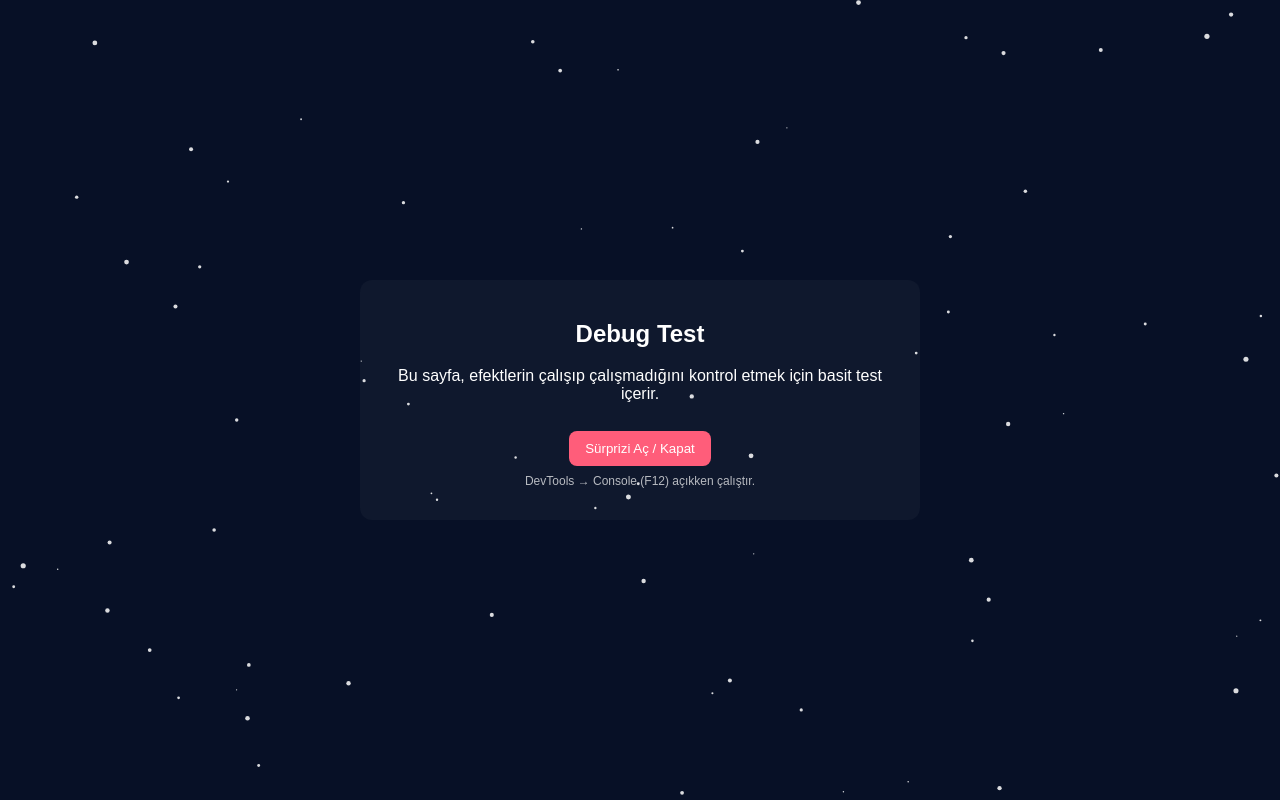
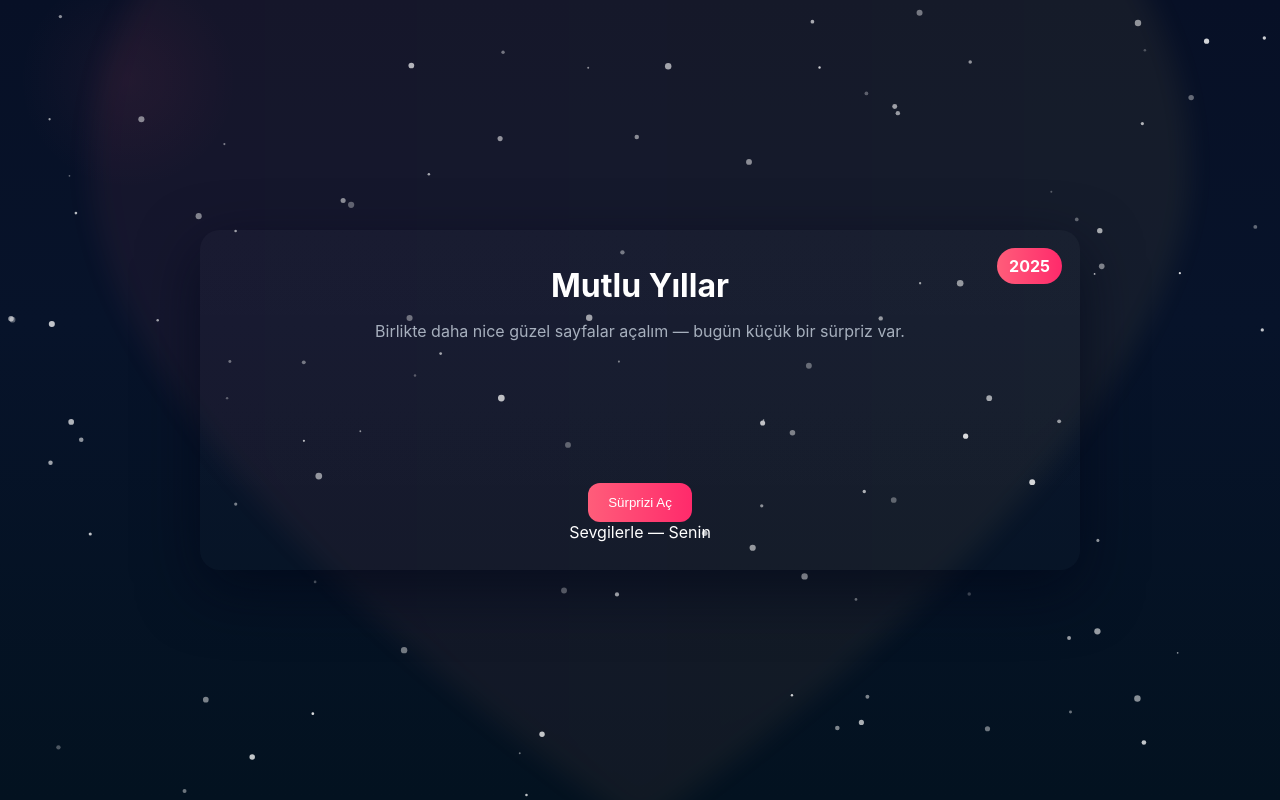
Before and after one commit to mamipossa-debug/O-uz, a plain HTML site: page index.html in a window 1280 px wide. Drawn offline with Linux system fonts and the light colour scheme.

Commit message:
Update index.html

```diff
--- a/index.html
+++ b/index.html
@@ -3,111 +3,231 @@
 <head>
   <meta charset="utf-8" />
   <meta name="viewport" content="width=device-width,initial-scale=1" />
-  <title>Test — Efekt & Debug</title>
+  <title>Sürpriz 🎁 — Mutlu Yıllar</title>
   <style>
-    body{font-family:Arial,Helvetica,sans-serif;background:#071026;color:#fff;display:flex;align-items:center;justify-content:center;height:100vh;margin:0}
-    .card{background:rgba(255,255,255,0.03);padding:20px;border-radius:12px;text-align:center;max-width:520px;width:90%}
-    #effects-layer{position:fixed;inset:0;z-index:0;pointer-events:none}
-    button{margin-top:12px;padding:10px 16px;border-radius:8px;border:0;background:#ff5d7a;color:#fff;cursor:pointer}
-    .secret{display:none;margin-top:12px;padding:12px;background:rgba(255,255,255,0.02);border-radius:8px;color:#fff}
+    :root{
+      --bg1: #071026;
+      --bg2: #031220;
+      --accent:#ff5d7a;
+      --muted:#cbd5e1cc;
+    }
+    *{box-sizing:border-box}
+    html,body{height:100%}
+    body{
+      margin:0;
+      font-family:Inter,system-ui,Segoe UI,Arial;
+      color:#fff;
+      min-height:100vh;
+      display:flex;
+      align-items:center;
+      justify-content:center;
+      background:
+        radial-gradient(circle at 10% 10%, rgba(255,93,122,0.06), transparent 8%),
+        linear-gradient(180deg,var(--bg1) 0%, #07132a 40%, var(--bg2) 100%);
+      overflow:hidden;
+    }
+
+    .card{
+      width:92vw;max-width:880px;padding:28px;border-radius:20px;
+      background:linear-gradient(180deg, rgba(255,255,255,0.02), rgba(255,255,255,0.01));
+      box-shadow:0 20px 60px rgba(2,6,23,0.6);text-align:center;position:relative;z-index:2;
+    }
+    .year-badge{position:absolute;right:18px;top:18px;background:linear-gradient(90deg,var(--accent),#ff2a6b);padding:8px 12px;border-radius:999px;font-weight:700;color:white}
+    h1{margin:8px 0 6px}
+    .lead{color:var(--muted)}
+    .heart{width:120px;height:120px;margin:8px auto 6px}
+    button{background:linear-gradient(90deg,var(--accent),#ff2a6b);border:0;padding:12px 20px;border-radius:12px;color:white;cursor:pointer}
+    .secret{margin-top:18px;padding:18px;border-radius:14px;background:rgba(255,255,255,0.02);display:none;color:var(--muted);line-height:1.6;max-height:60vh;overflow:auto}
     .secret.show{display:block}
+    .secret .message{color:#fff;white-space:pre-wrap}
+    #effects-layer{position:fixed;inset:0;z-index:1;pointer-events:none}
+    .floating-heart{position:fixed;pointer-events:none;z-index:4;font-size:18px;transform-origin:center;will-change:transform,opacity;user-select:none;text-shadow:0 2px 6px rgba(0,0,0,0.35);animation: heartRise linear forwards}
+    @keyframes heartRise {0%{transform:translateY(0) scale(.9) rotate(0);opacity:1}100%{transform:translateY(-240px) scale(1.15) rotate(30deg);opacity:0}}
+    @media (max-width:520px){h1{font-size:1.6rem}.card{padding:18px}}
   </style>
 </head>
 <body>
+  <svg class="bg-heart" viewBox="0 0 32 29.6" aria-hidden="true" style="position:fixed;left:50%;top:40%;transform:translate(-50%,-50%);width:1100px;height:1100px;opacity:.06;z-index:0;pointer-events:none;filter:blur(14px)">
+    <defs><linearGradient id="g1" x1="0" x2="1"><stop offset="0" stop-color="#ff5d7a"/><stop offset="1" stop-color="#ffd166"/></linearGradient></defs>
+    <path fill="url(#g1)" d="M23.6,0c-2.7,0-5,1.5-6.6,3.9C15.4,1.5,13.1,0,10.4,0C4.7,0,0,4.7,0,10.4 C0,18.9,16,29.6,16,29.6s16-10.7,16-19.2C32,4.7,27.3,0,23.6,0z"/>
+  </svg>
+
   <canvas id="effects-layer" aria-hidden="true"></canvas>
 
-  <div class="card">
-    <h2>Debug Test</h2>
-    <p>Bu sayfa, efektlerin çalışıp çalışmadığını kontrol etmek için basit test içerir.</p>
-    <button id="toggleSecret">Sürprizi Aç / Kapat</button>
-    <div id="secretArea" class="secret" role="region">Gizli mesaj burada görünecek.</div>
-    <p style="font-size:12px;opacity:.7;margin-top:8px">DevTools → Console (F12) açıkken çalıştır.</p>
+  <div class="card" role="main" aria-label="Sürpriz kutusu">
+    <div class="year-badge" id="yearBadge">2026</div>
+    <h1>Mutlu Yıllar</h1>
+    <p class="lead">Birlikte daha nice güzel sayfalar açalım — bugün küçük bir sürpriz var.</p>
+    <div class="heart" aria-hidden="true"></div>
+    <button id="toggleSecret" aria-expanded="false" aria-controls="secretArea">Sürprizi Aç</button>
+    <div id="secretArea" class="secret" role="region" aria-label="Gizli mesaj">
+      <div class="message">
+Seninle bir yıl değil bir ömür
+Yeni bir yıl yeni bir sayfa açılıyo önümüzde, bembeyaz. Bu sayfanın her satırını
+seninle mutluluğumuzla, yaşadıklarımızla, aşkımızla doldurmak istiyorum. Sen benim
+sadece sevgilim değil en güvenli yerim, huzur kaynağım bu dünya anlam yükleyen
+birisin. Her geçen yıl seni bana daha çok bağlıyor, anılarımız artıyor ve vazgeçilmez
+kılıyor. her yıl olduğu gibi bul yılda hep seninleyim bir adım arkanda her anında
+yanında❤️
+      </div>
+    </div>
+    <footer>Sevgilerle — Senin</footer>
   </div>
 
   <script>
-    console.log('Script başlıyor');
+    // Basit hata loglama yardımcıları
+    function $log(...args){ if(window.console) console.log(...args); }
 
-    document.addEventListener('DOMContentLoaded', () => {
-      console.log('DOMContentLoaded fired');
+    // Canvas & snow setup (sağlamlaştırıldı)
+    const canvas = document.getElementById('effects-layer');
+    if(!canvas){ console.error('Canvas bulunamadı: #effects-layer'); }
+    let ctx = null;
+    let snowParticles = [];
+    let snowAnimId = null;
 
-      const canvas = document.getElementById('effects-layer');
-      if(!canvas) { console.error('Canvas bulunamadı'); return; }
-      const ctx = canvas.getContext && canvas.getContext('2d');
-      if(!ctx) { console.error('2D context alınamadı'); return; }
-
-      function fit(){
+    function fitCanvas(){
+      try{
         const dpr = window.devicePixelRatio || 1;
         canvas.width = Math.floor(window.innerWidth * dpr);
         canvas.height = Math.floor(window.innerHeight * dpr);
         canvas.style.width = window.innerWidth + 'px';
         canvas.style.height = window.innerHeight + 'px';
+        ctx = canvas.getContext && canvas.getContext('2d');
+        if(!ctx) { console.error('2D context alınamadı'); return; }
         ctx.setTransform(dpr,0,0,dpr,0,0);
-        console.log('Canvas boyutlandırıldı', canvas.width, canvas.height, 'dpr', dpr);
+      } catch(e){
+        console.error('fitCanvas hata:', e);
       }
-      fit();
-      window.addEventListener('resize', fit);
+    }
 
-      // küçük kar parçacıkları basit animasyon
-      const particles = [];
-      for(let i=0;i<80;i++){
-        particles.push({
-          x: Math.random()*window.innerWidth,
-          y: Math.random()*window.innerHeight,
-          r: Math.random()*2+0.6,
-          vy: Math.random()*0.6+0.2,
-          vx: (Math.random()-0.5)*0.4
+    function initSnow(count = Math.max(60, Math.floor(window.innerWidth / 12))){
+      snowParticles = [];
+      for(let i=0;i<count;i++){
+        snowParticles.push({
+          x: Math.random() * window.innerWidth,
+          y: Math.random() * window.innerHeight,
+          r: Math.random() * 2.6 + 0.8,
+          vy: Math.random() * 0.6 + 0.15,
+          vx: (Math.random()-0.5) * 0.4,
+          oscillation: Math.random() * Math.PI * 2,
+          oSpeed: (Math.random() * 0.02) + 0.005,
+          alpha: Math.random()*0.6 + 0.25
         });
       }
-      let rafId = null;
-      function frame(){
+    }
+
+    function animateSnow(ts){
+      if(!ctx){ snowAnimId = requestAnimationFrame(animateSnow); return; }
       ctx.clearRect(0,0,canvas.width,canvas.height);
-        ctx.fillStyle = '#fff';
       const w = window.innerWidth, h = window.innerHeight;
-        for(const p of particles){
+      for(let p of snowParticles){
         p.y += p.vy;
-          p.x += p.vx;
-          if(p.y > h+10){ p.y = -10; p.x = Math.random()*w; }
-          if(p.x > w+10) p.x = -10;
-          if(p.x < -10) p.x = w+10;
-          ctx.globalAlpha = 0.85;
+        p.x += p.vx + Math.sin(p.oscillation) * 0.3;
+        p.oscillation += p.oSpeed;
+        if(p.y > h + 10){ p.y = -10; p.x = Math.random() * w; }
+        if(p.x > w + 10) p.x = -10;
+        if(p.x < -10) p.x = w + 10;
+        ctx.globalAlpha = p.alpha;
         ctx.beginPath();
         ctx.arc(p.x, p.y, p.r, 0, Math.PI*2);
+        ctx.fillStyle = '#fff';
         ctx.fill();
       }
       ctx.globalAlpha = 1;
-        rafId = requestAnimationFrame(frame);
+      snowAnimId = requestAnimationFrame(animateSnow);
     }
-      rafId = requestAnimationFrame(frame);
-      console.log('Kar animasyonu başlatıldı');
 
-      // buton ve gizli alan
+    // Başlat
+    function startSnow(){
+      fitCanvas();
+      initSnow();
+      if(snowAnimId) cancelAnimationFrame(snowAnimId);
+      snowAnimId = requestAnimationFrame(animateSnow);
+    }
+
+    window.addEventListener('resize', startSnow);
+    window.addEventListener('orientationchange', startSnow);
+    startSnow();
+
+    // Year badge
+    (function(){ const b = document.getElementById('yearBadge'); if(b) b.textContent = new Date().getFullYear(); })();
+
+    // Floating hearts
+    function spawnHeartsBurst(x, y, count = 18){
+      if(!document.body) return;
+      const colors = ['#ff5d7a','#ff8aa3','#ffd166','#ffb1e6','#ff6f91'];
+      for(let i=0;i<count;i++){
+        const el = document.createElement('div');
+        el.className = 'floating-heart';
+        el.textContent = '❤';
+        const size = Math.random() * 16 + 12;
+        el.style.fontSize = size + 'px';
+        el.style.left = (x + (Math.random()-0.5) * 120) + 'px';
+        el.style.top = (y + (Math.random()-0.5) * 40) + 'px';
+        el.style.color = colors[Math.floor(Math.random()*colors.length)];
+        const dur = 1100 + Math.random() * 800;
+        el.style.animationDuration = dur + 'ms';
+        const dx = (Math.random()-0.5) * 90;
+        el.style.transform = `translateX(${dx}px) translateY(0) scale(${0.9 + Math.random()*0.5}) rotate(${(Math.random()-0.5)*40}deg)`;
+        document.body.appendChild(el);
+        el.addEventListener('animationend', () => el.remove());
+      }
+    }
+
+    // Typewriter & toggle
+    (function(){
       const btn = document.getElementById('toggleSecret');
       const secret = document.getElementById('secretArea');
-      if(!btn || !secret){ console.error('Buton veya gizli alan bulunamadı'); return; }
-      btn.addEventListener('click', () => {
+      if(!btn || !secret) { console.error('Buton veya gizli alan bulunamadı'); return; }
+      const messageEl = secret.querySelector('.message');
+      if(!messageEl){ console.error('.message bulunamadı'); return; }
+      const originalText = messageEl.textContent.trim();
+      let typingTimer = null;
+
+      function typeWriter(text, speed = 22){
+        clearInterval(typingTimer);
+        messageEl.textContent = '';
+        let i = 0;
+        return new Promise(resolve => {
+          typingTimer = setInterval(() => {
+            messageEl.textContent += text.charAt(i);
+            i++;
+            messageEl.parentElement.scrollTop = messageEl.parentElement.scrollHeight;
+            if(i >= text.length){
+              clearInterval(typingTimer);
+              typingTimer = null;
+              resolve();
+            }
+          }, speed);
+        });
+      }
+
+      async function toggle(){
         const open = secret.classList.toggle('show');
-        console.log('Butona tıklandı — open:', open);
+        btn.setAttribute('aria-expanded', open ? 'true' : 'false');
+        btn.textContent = open ? 'Sürprizi Kapat' : 'Sürprizi Aç';
+
         if(open){
-          // yüzen kalp (DOM) örneği
-          const heart = document.createElement('div');
-          heart.textContent = '❤';
-          heart.style.position = 'fixed';
-          heart.style.left = (window.innerWidth/2 + (Math.random()-0.5)*120) + 'px';
-          heart.style.top = (window.innerHeight/2 + (Math.random()-0.5)*40) + 'px';
-          heart.style.fontSize = (12 + Math.random()*20) + 'px';
-          heart.style.zIndex = 3;
-          heart.style.transition = 'transform 1s ease-out, opacity 1s ease-out';
-          document.body.appendChild(heart);
-          requestAnimationFrame(() => {
-            heart.style.transform = 'translateY(-220px) scale(1.2)';
-            heart.style.opacity = '0';
-          });
-          setTimeout(()=> heart.remove(), 1100);
+          const rect = document.querySelector('.card').getBoundingClientRect();
+          const cx = rect.left + rect.width/2;
+          const cy = rect.top + rect.height/2 - 20;
+          spawnHeartsBurst(cx, cy, 24);
+
+          await typeWriter(originalText, 20);
+
+          secret.setAttribute('tabindex','-1');
+          secret.focus({preventScroll:true});
+        } else {
+          if(typingTimer) clearInterval(typingTimer);
+          messageEl.textContent = originalText;
         }
-      });
+      }
 
-      console.log('Event listenerlar eklendi, test hazır.');
-    });
+      btn.addEventListener('click', toggle);
+      btn.addEventListener('keyup', (e)=> { if(e.key === 'Enter' || e.key === ' ') toggle(); });
+    })();
+
+    $log('Script yüklendi — hata varsa konsolda görünecektir.');
   </script>
 </body>
 </html>
```
Lines whose indentation alone changed are shown as unchanged.
